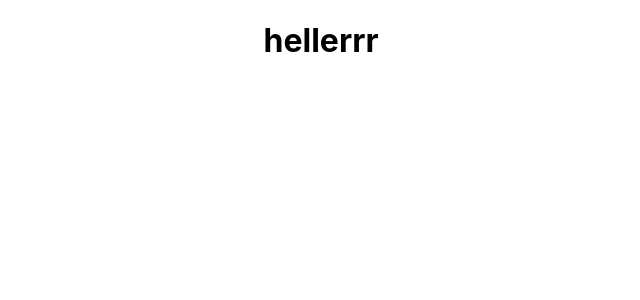
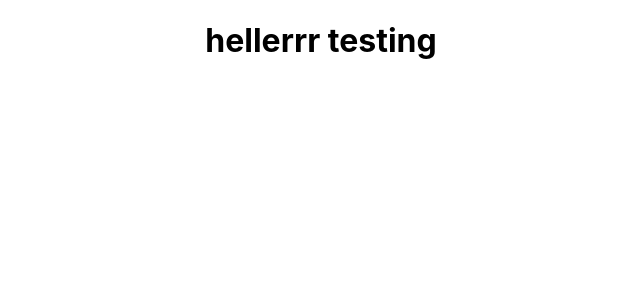
Before and after one commit to The-Joke-Factory/kristenAymenSaudProject6ix, a React (Create React App) app: page / in a window 1280 px wide. Shown: the top 300 px of the page, without its empty margins (319-959 px from the left). Built offline with nearby package versions, Linux system fonts and the light colour scheme.

Commit message:
saud-branch-2 test

```diff
--- a/src/App.js
+++ b/src/App.js
@@ -4,7 +4,7 @@ import './App.css';
 function App() {
   return (
     <div className="App">
-      <h1>hellerrr</h1>
+      <h1>hellerrr testing</h1>
     </div>
   );
 }
```
